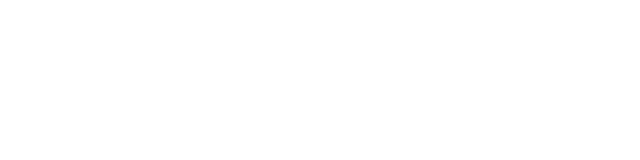
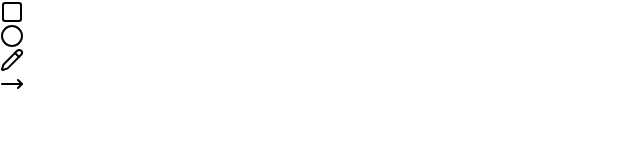
Before and after one commit to jyotishmanndas/White-Board, a Next.js app in the folder apps/web/: page /canvas/1 in a window 1280 px wide. Shown: the top 160 px of the page, without its empty margins (0-640 px from the left). Built offline with nearby package versions, Linux system fonts and the light colour scheme.

Commit message:
add tooltip component and integrate with canvas for shape rendering

```diff
--- a/apps/web/app/canvas/[roomId]/page.tsx
+++ b/apps/web/app/canvas/[roomId]/page.tsx
@@ -1,7 +1,9 @@
 "use client";
 
 import { Draw } from "@/components/draw";
-import { useEffect, useRef, useState } from "react"
+import { Circle, MoveRight, Pencil, Square } from "lucide-react";
+import { useEffect, useRef, useState } from "react";
+import { Tooltip, TooltipContent, TooltipTrigger } from "@workspace/ui/components/tooltip"
 
 export default function Canvas() {
     const canvasRef = useRef<HTMLCanvasElement>(null);
@@ -16,8 +18,39 @@ export default function Canvas() {
 
     return (
         <div className="flex justify-center relative">
-            <div className="absolute flex justify-center h-12 mt-5 rounded-md border w-72 border-white">
-
+            <div className="absolute flex justify-center items-center gap-6 h-12 mt-5 rounded-md w-72 bg-[#232329]">
+                <Tooltip delayDuration={30}>
+                    <TooltipTrigger asChild>
+                        <Square className="w-5 h-5" />
+                    </TooltipTrigger>
+                    <TooltipContent side="bottom">
+                        Square
+                    </TooltipContent>
+                </Tooltip>
+                <Tooltip delayDuration={30}>
+                    <TooltipTrigger asChild>
+                        <Circle className="w-5 h-5" />
+                    </TooltipTrigger>
+                    <TooltipContent side="bottom">
+                        Circle
+                    </TooltipContent>
+                </Tooltip>
+                <Tooltip delayDuration={30}>
+                    <TooltipTrigger asChild>
+                        <Pencil className="w-5 h-5" />
+                    </TooltipTrigger>
+                    <TooltipContent side="bottom">
+                        Pencil
+                    </TooltipContent>
+                </Tooltip>
+                <Tooltip delayDuration={30}>
+                    <TooltipTrigger asChild>
+                        <MoveRight className="w-5 h-5" />
+                    </TooltipTrigger>
+                    <TooltipContent side="bottom">
+                        arrow
+                    </TooltipContent>
+                </Tooltip>
             </div>
             <canvas width={dimensions.width} height={dimensions.height} ref={canvasRef}></canvas>
         </div>
--- /dev/null
+++ b/apps/web/components/tooltip.tsx
@@ -0,0 +1,19 @@
+// import { TooltipContent, TooltipTrigger } from "@workspace/ui/components/tooltip"
+
+// interface TooltipProps {
+//     children: React.ReactNode,
+//     label: string
+// }
+
+// export function Tooltip({ children, label }: TooltipProps) {
+//     return (
+//         <Tooltip>
+//             <TooltipTrigger asChild>
+//                 {children}
+//             </TooltipTrigger>
+//             <TooltipContent side="bottom">
+//                 {label}
+//             </TooltipContent>
+//         </Tooltip>
+//     )
+// }
--- a/apps/web/package.json
+++ b/apps/web/package.json
@@ -15,6 +15,7 @@
     "@hookform/resolvers": "^5.1.1",
     "@radix-ui/react-label": "^2.1.7",
     "@radix-ui/react-slot": "^1.1.2",
+    "@radix-ui/react-tooltip": "^1.2.8",
     "@workspace/ui": "workspace:*",
     "@workspace/zod-validator": "workspace:*",
     "axios": "^1.10.0",
--- a/packages/ui/package.json
+++ b/packages/ui/package.json
@@ -10,6 +10,7 @@
     "@hookform/resolvers": "^5.1.1",
     "@radix-ui/react-label": "^2.1.7",
     "@radix-ui/react-slot": "^1.1.2",
+    "@radix-ui/react-tooltip": "^1.2.8",
     "class-variance-authority": "^0.7.1",
     "clsx": "^2.1.1",
     "lucide-react": "^0.475.0",
--- /dev/null
+++ b/packages/ui/src/components/tooltip.tsx
@@ -0,0 +1,61 @@
+"use client"
+
+import * as React from "react"
+import * as TooltipPrimitive from "@radix-ui/react-tooltip"
+
+import { cn } from "@workspace/ui/lib/utils"
+
+function TooltipProvider({
+  delayDuration = 0,
+  ...props
+}: React.ComponentProps<typeof TooltipPrimitive.Provider>) {
+  return (
+    <TooltipPrimitive.Provider
+      data-slot="tooltip-provider"
+      delayDuration={delayDuration}
+      {...props}
+    />
+  )
+}
+
+function Tooltip({
+  ...props
+}: React.ComponentProps<typeof TooltipPrimitive.Root>) {
+  return (
+    <TooltipProvider>
+      <TooltipPrimitive.Root data-slot="tooltip" {...props} />
+    </TooltipProvider>
+  )
+}
+
+function TooltipTrigger({
+  ...props
+}: React.ComponentProps<typeof TooltipPrimitive.Trigger>) {
+  return <TooltipPrimitive.Trigger data-slot="tooltip-trigger" {...props} />
+}
+
+function TooltipContent({
+  className,
+  sideOffset = 0,
+  children,
+  ...props
+}: React.ComponentProps<typeof TooltipPrimitive.Content>) {
+  return (
+    <TooltipPrimitive.Portal>
+      <TooltipPrimitive.Content
+        data-slot="tooltip-content"
+        sideOffset={sideOffset}
+        className={cn(
+          "bg-primary text-primary-foreground animate-in fade-in-0 zoom-in-95 data-[state=closed]:animate-out data-[state=closed]:fade-out-0 data-[state=closed]:zoom-out-95 data-[side=bottom]:slide-in-from-top-2 data-[side=left]:slide-in-from-right-2 data-[side=right]:slide-in-from-left-2 data-[side=top]:slide-in-from-bottom-2 z-50 w-fit origin-(--radix-tooltip-content-transform-origin) rounded-md px-3 py-1.5 text-xs text-balance",
+          className
+        )}
+        {...props}
+      >
+        {children}
+        <TooltipPrimitive.Arrow className="bg-primary fill-primary z-50 size-2.5 translate-y-[calc(-50%_-_2px)] rotate-45 rounded-[2px]" />
+      </TooltipPrimitive.Content>
+    </TooltipPrimitive.Portal>
+  )
+}
+
+export { Tooltip, TooltipTrigger, TooltipContent, TooltipProvider }
```
Also changed, not shown: 1 other file (tests, documents, lock files or other folders).
